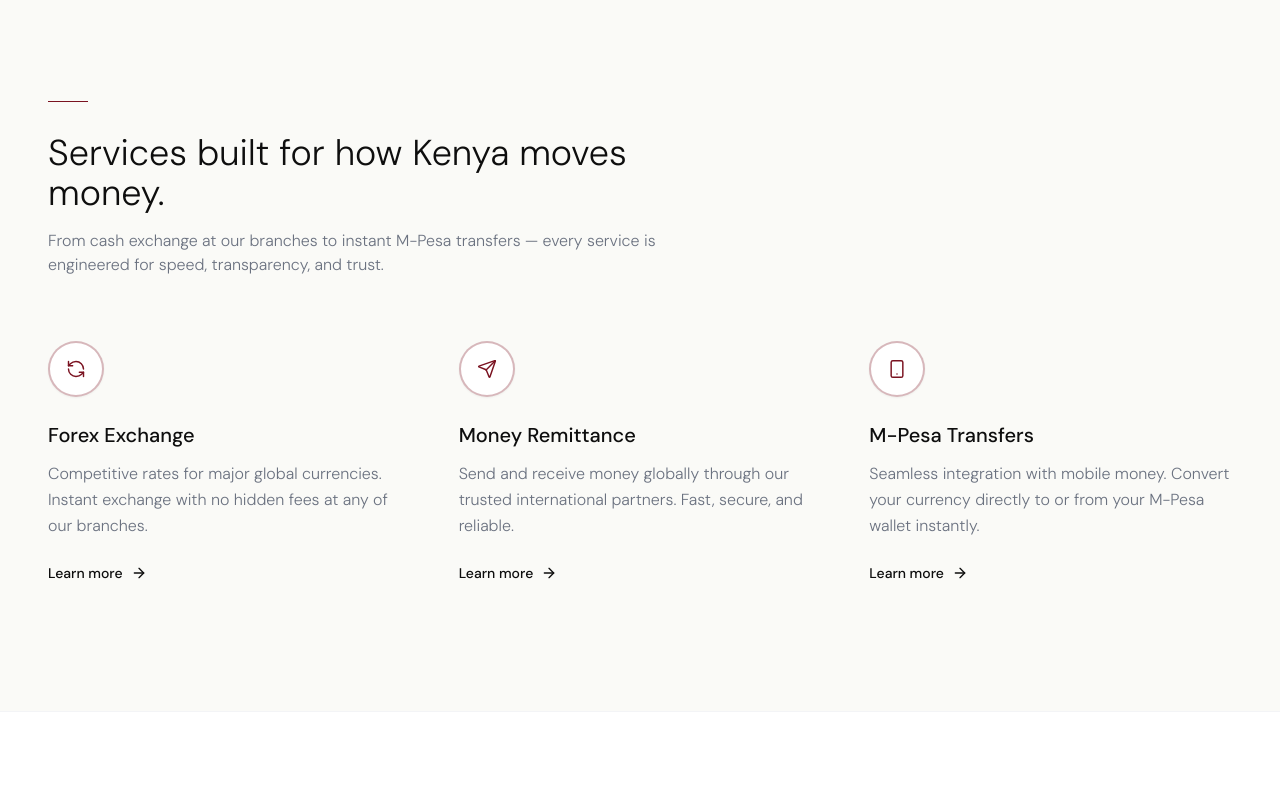
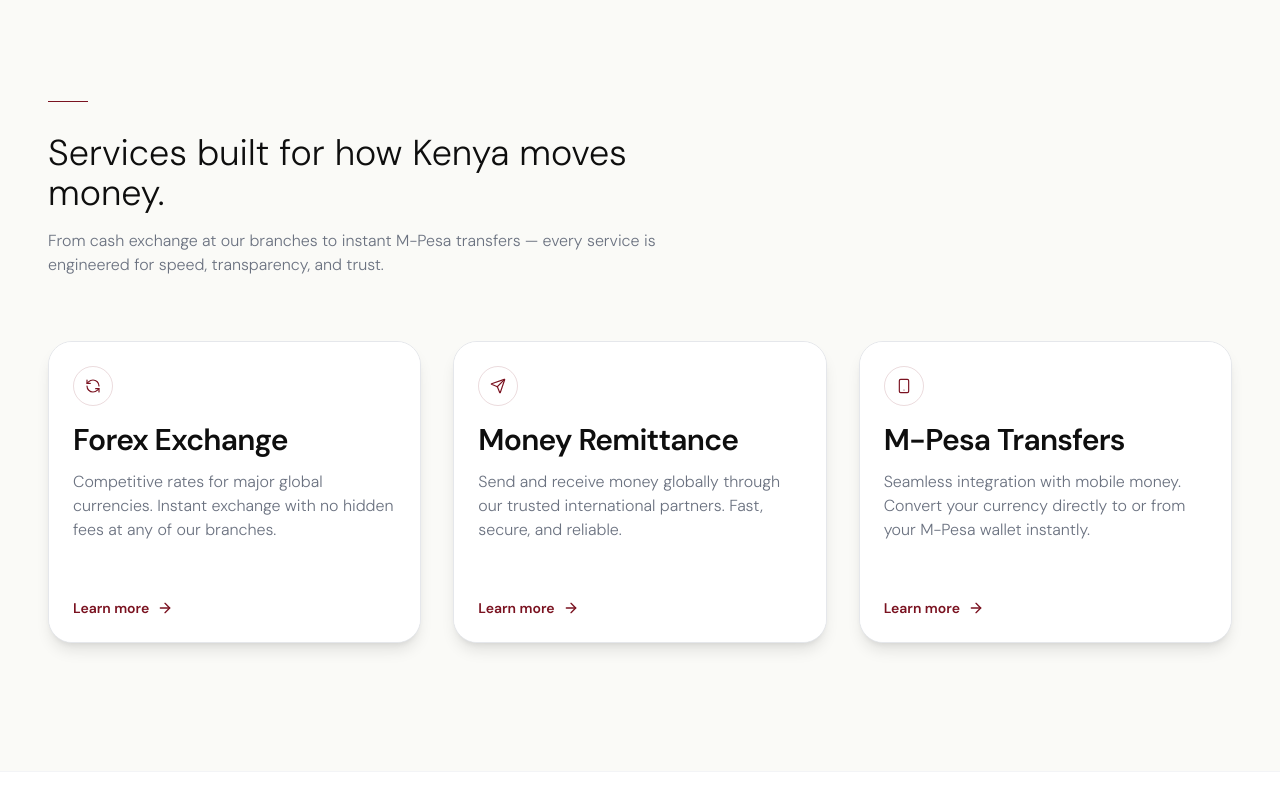
Before and after one commit to lumasia07/sunny-forex-web, a React (Vite) app: page / in a window 1280 px wide. Shown: the part 1100-1900 px from the top of the page. Built offline with nearby package versions, Linux system fonts and the light colour scheme.

Commit message:
Enhance Services component with LiveText for dynamic rendering, add service links, and improve visual effects using framer-motion

```diff
--- a/src/components/Services.tsx
+++ b/src/components/Services.tsx
@@ -1,153 +1,165 @@
-import React, { Children } from 'react';
+import React from 'react';
 import { motion } from 'framer-motion';
+import { Link } from 'react-router-dom';
 import { ArrowRight, RefreshCcw, Send, Smartphone } from 'lucide-react';
+import { LiveBlock, LiveWords } from './LiveText';
+
 const services = [
   {
     icon: RefreshCcw,
     title: 'Forex Exchange',
     description:
-  'Competitive rates for major global currencies. Instant exchange with no hidden fees at any of our branches.'
+      'Competitive rates for major global currencies. Instant exchange with no hidden fees at any of our branches.',
+    href: '/forex',
   },
   {
     icon: Send,
     title: 'Money Remittance',
     description:
-  'Send and receive money globally through our trusted international partners. Fast, secure, and reliable.'
+      'Send and receive money globally through our trusted international partners. Fast, secure, and reliable.',
+    href: '/remittance',
   },
   {
     icon: Smartphone,
     title: 'M-Pesa Transfers',
     description:
-  'Seamless integration with mobile money. Convert your currency directly to or from your M-Pesa wallet instantly.'
-}];
+      'Seamless integration with mobile money. Convert your currency directly to or from your M-Pesa wallet instantly.',
+    href: '/remittance',
+  },
+];
 
 const containerVariants = {
   hidden: {},
   show: {
     transition: {
       staggerChildren: 0.15,
-      delayChildren: 0.2
-    }
-  }
+      delayChildren: 0.2,
+    },
+  },
 };
+
 const cardVariants = {
-  hidden: {
-    opacity: 0,
-    y: 40
-  },
+  hidden: { opacity: 0, y: 40 },
   show: {
     opacity: 1,
     y: 0,
     transition: {
       duration: 0.8,
-      ease: [0.16, 1, 0.3, 1] as [number, number, number, number]
+      ease: [0.16, 1, 0.3, 1] as [number, number, number, number],
+    },
+  },
+};
+
+function AnimatedTitle({ title }: { title: string }) {
+  return (
+    <h3 className="text-2xl sm:text-3xl font-semibold text-[#0E0E0E] group-hover:text-white leading-tight tracking-tight mb-3 transition-colors duration-500">
+      <LiveWords text={title} variant="neutral" />
+    </h3>
+  );
 }
+
+function ServiceCard({
+  service,
+}: {
+  service: (typeof services)[number];
+}) {
+  const Icon = service.icon;
+
+  const inner = (
+    <>
+      <div className="absolute inset-0 bg-white" />
+      <div className="absolute inset-0 bg-[#7A1220] opacity-0 transition-opacity duration-500 group-hover:opacity-[0.88]" />
+
+      <div className="relative z-10 flex flex-col min-h-[280px] sm:min-h-[300px] h-full p-5 sm:p-6 group-hover:[&_*]:text-white">
+        <motion.div
+          className="w-10 h-10 rounded-full bg-[#7A1220]/8 border border-[#7A1220]/15 flex items-center justify-center mb-4 group-hover:bg-white/10 group-hover:border-white/30 transition-colors duration-500 cursor-default"
+          whileHover={{
+            scale: 1.12,
+            rotate: 8,
+          }}
+          transition={{ type: 'spring', stiffness: 400, damping: 16 }}>
+          <Icon className="w-4 h-4 text-[#7A1220] group-hover:text-white transition-colors duration-500" strokeWidth={1.75} />
+        </motion.div>
+
+        <AnimatedTitle title={service.title} />
+
+        <LiveBlock
+          className="text-sm sm:text-base text-gray-500 group-hover:text-white font-light leading-relaxed mb-3 transition-colors duration-500"
+          variant="neutral"
+          inline={false}>
+          {service.description}
+        </LiveBlock>
+
+        <motion.span
+          className="inline-flex items-center text-sm font-semibold text-[#7A1220] group-hover:text-[#FAFAF7] w-fit mt-auto cursor-default transition-colors duration-500"
+          whileHover={{ x: 8, scale: 1.05 }}
+          transition={{ type: 'spring', stiffness: 400, damping: 20 }}>
+          <LiveBlock variant="neutral">Learn more</LiveBlock>
+          <motion.span whileHover={{ x: 6 }} transition={{ type: 'spring', stiffness: 500, damping: 15 }}>
+            <ArrowRight className="w-4 h-4 ml-2" />
+          </motion.span>
+        </motion.span>
+      </div>
+    </>
+  );
+
+  const cardClass =
+    'group relative block h-full rounded-3xl overflow-hidden border border-gray-200 bg-white shadow-lg group-hover:shadow-2xl group-hover:border-[#7A1220]/40 transition-all duration-500';
+
+  return (
+    <motion.div
+      variants={cardVariants}
+      whileHover={{ y: -6 }}
+      transition={{ type: 'spring', stiffness: 300, damping: 25 }}
+      className="h-full">
+      {service.href ? (
+        <Link to={service.href} className={cardClass}>
+          {inner}
+        </Link>
+      ) : (
+        <div className={cardClass}>{inner}</div>
+      )}
+    </motion.div>
+  );
 }
-};
+
 export function Services() {
   return (
     <section className="py-24 md:py-32 bg-[#FAFAF7]">
       <div className="max-w-7xl mx-auto px-6 md:px-12">
         <motion.div
-          initial={{
-            opacity: 0,
-            y: 20
-          }}
-          whileInView={{
-            opacity: 1,
-            y: 0
-          }}
-          viewport={{
-            once: true,
-            margin: '-80px'
-          }}
-          transition={{
-            duration: 0.8
-          }}
+          initial={{ opacity: 0, y: 20 }}
+          whileInView={{ opacity: 1, y: 0 }}
+          viewport={{ once: true, margin: '-80px' }}
+          transition={{ duration: 0.8 }}
           className="mb-16 max-w-2xl">
-
           <motion.span
-            initial={{
-              scaleX: 0
-            }}
-            whileInView={{
-              scaleX: 1
-            }}
-            viewport={{
-              once: true
-            }}
-            transition={{
-              duration: 0.6,
-              delay: 0.2
-            }}
-            className="inline-block w-10 h-px bg-[#7A1220] mb-6 origin-left" />
-
+            initial={{ scaleX: 0 }}
+            whileInView={{ scaleX: 1 }}
+            viewport={{ once: true }}
+            transition={{ duration: 0.6, delay: 0.2 }}
+            className="inline-block w-10 h-px bg-[#7A1220] mb-6 origin-left"
+          />
           <h2 className="text-3xl md:text-4xl font-light text-[#0E0E0E] mb-4">
-            Services built for how Kenya moves money.
+            <LiveWords text="Services built for how Kenya moves money." />
           </h2>
-          <p className="text-gray-500 font-light">
-            From cash exchange at our branches to instant M-Pesa transfers —
-            every service is engineered for speed, transparency, and trust.
-          </p>
+          <LiveBlock className="text-gray-500 font-light" variant="dark" inline={false}>
+            From cash exchange at our branches to instant M-Pesa transfers — every service is
+            engineered for speed, transparency, and trust.
+          </LiveBlock>
         </motion.div>
 
         <motion.div
           variants={containerVariants}
           initial="hidden"
           whileInView="show"
-          viewport={{
-            once: true,
-            margin: '-80px'
-          }}
-          className="grid grid-cols-1 md:grid-cols-3 gap-12 md:gap-8 lg:gap-12">
-
-          {services.map((service) =>
-          <motion.div
-            key={service.title}
-            variants={cardVariants}
-            whileHover={{
-              y: -6
-            }}
-            transition={{
-              type: 'spring',
-              stiffness: 300,
-              damping: 25
-            }}
-            className="flex flex-col group">
-
-              <motion.div
-              whileHover={{
-                rotate: 360,
-                scale: 1.05
-              }}
-              transition={{
-                duration: 0.8,
-                ease: 'easeInOut'
-              }}
-              className="w-14 h-14 rounded-full bg-white border-2 border-[#7A1220]/30 flex items-center justify-center mb-6 shadow-sm group-hover:border-[#7A1220] group-hover:shadow-md transition-all">
-
-                <service.icon
-                className="w-5 h-5 text-[#7A1220]"
-                strokeWidth={1.75} />
-
-              </motion.div>
-              <h3 className="text-xl font-medium text-[#0E0E0E] mb-3">
-                {service.title}
-              </h3>
-              <p className="text-gray-500 font-light leading-relaxed mb-6 flex-grow">
-                {service.description}
-              </p>
-              <a
-              href="#"
-              className="inline-flex items-center text-sm font-medium text-[#0E0E0E] hover:text-[#7A1220] transition-colors group/link w-fit">
-
-                Learn more
-                <ArrowRight className="w-4 h-4 ml-2 group-hover/link:translate-x-1 transition-transform" />
-              </a>
-            </motion.div>
-          )}
+          viewport={{ once: true, margin: '-80px' }}
+          className="grid grid-cols-1 md:grid-cols-3 gap-6 lg:gap-8">
+          {services.map((service) => (
+            <ServiceCard key={service.title} service={service} />
+          ))}
         </motion.div>
       </div>
-    </section>);
-
+    </section>
+  );
 }
```
Lines whose indentation alone changed are shown as unchanged.
